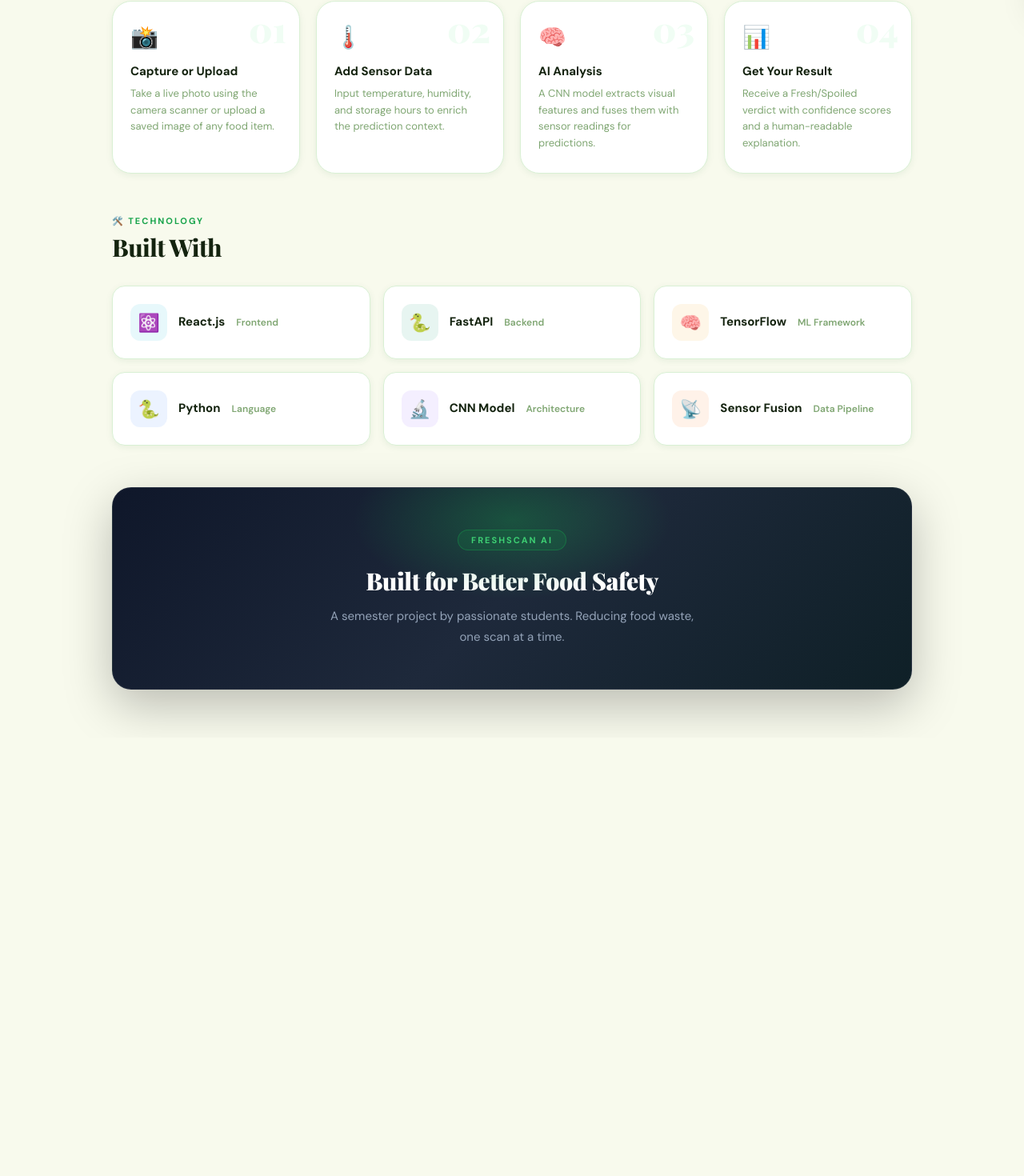
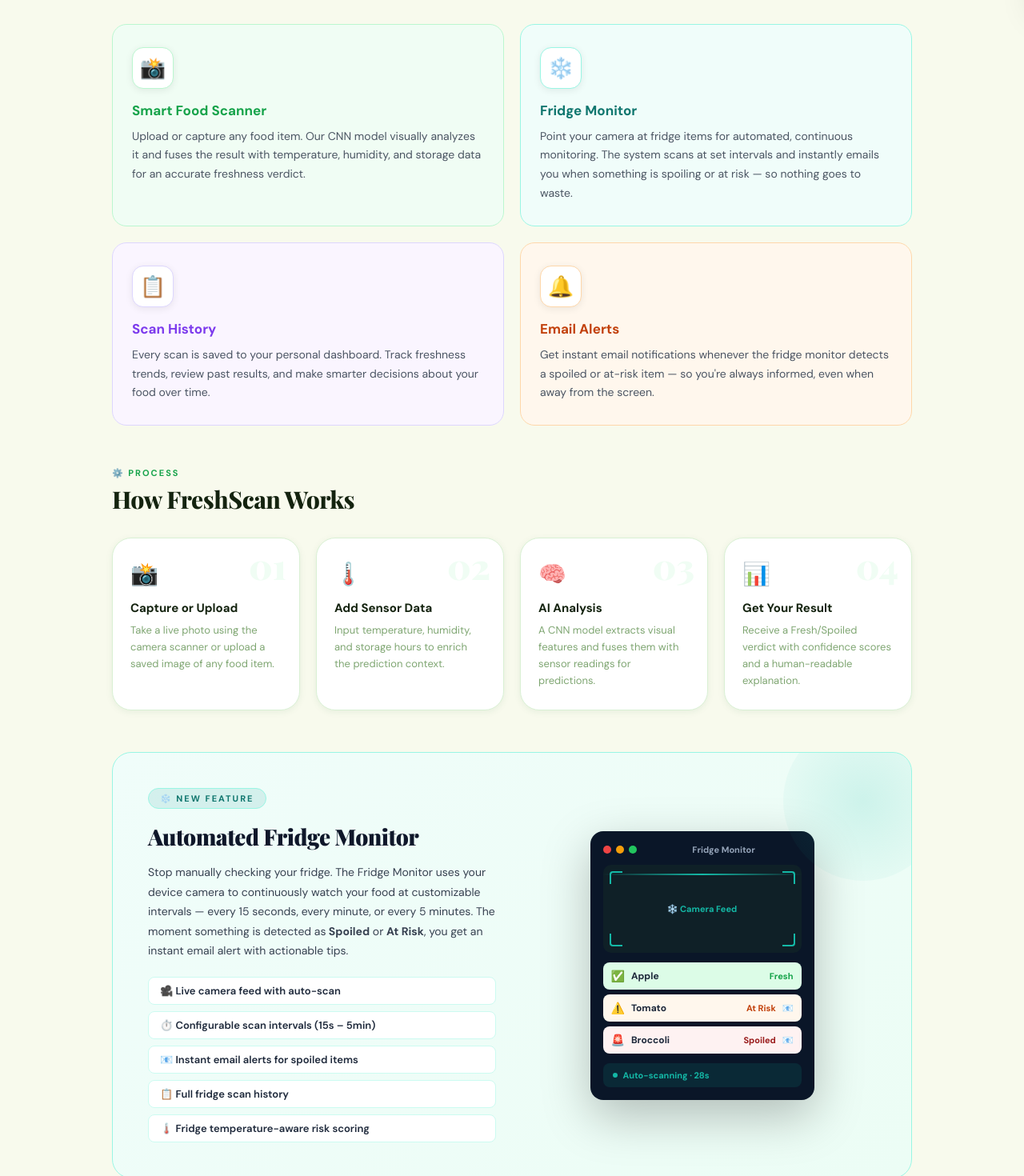
Before and after one commit to IshikaGarg787/Food-Freshness-Detection, a React (Create React App) app in the folder frontend/: page /about in a window 1280 px wide. Shown: the part 780-2250 px from the top of the page at 80% size. Before the commit the page ends 1702 px from the top, so only its background shows below. Built offline with nearby package versions, Linux system fonts and the light colour scheme.

Commit message:
Created SendGrid login

```diff
--- a/frontend/src/pages/About.js
+++ b/frontend/src/pages/About.js
@@ -15,6 +15,41 @@
     { n: "04", icon: "📊", title: "Get Your Result",     desc: "Receive a Fresh/Spoiled verdict with confidence scores and a human-readable explanation." },
   ];
 
+  const features = [
+    {
+      icon: "📸",
+      title: "Smart Food Scanner",
+      color: "#16a34a",
+      bg: "#f0fdf4",
+      border: "#bbf7d0",
+      desc: "Upload or capture any food item. Our CNN model visually analyzes it and fuses the result with temperature, humidity, and storage data for an accurate freshness verdict."
+    },
+    {
+      icon: "❄️",
+      title: "Fridge Monitor",
+      color: "#0f766e",
+      bg: "#f0fdfa",
+      border: "#99f6e4",
+      desc: "Point your camera at fridge items for automated, continuous monitoring. The system scans at set intervals and instantly emails you when something is spoiling or at risk — so nothing goes to waste."
+    },
+    {
+      icon: "📋",
+      title: "Scan History",
+      color: "#7c3aed",
+      bg: "#faf5ff",
+      border: "#ddd6fe",
+      desc: "Every scan is saved to your personal dashboard. Track freshness trends, review past results, and make smarter decisions about your food over time."
+    },
+    {
+      icon: "🔔",
+      title: "Email Alerts",
+      color: "#c2410c",
+      bg: "#fff7ed",
+      border: "#fed7aa",
+      desc: "Get instant email notifications whenever the fridge monitor detects a spoiled or at-risk item — so you're always informed, even when away from the screen."
+    },
+  ];
+
   return (
     <div className="about-page">
 
@@ -30,8 +65,8 @@
         </h1>
         <p className="about-intro">
           FreshScan AI is a semester-end academic project that combines computer vision
-          and IoT sensor data to build a practical, real-world food freshness classifier.
-          Built with love for better food safety.
+          and IoT sensor data to build a practical, real-world food freshness classifier —
+          now with an automated Fridge Monitor that keeps watch so you don't have to.
         </p>
       </div>
 
@@ -47,14 +82,33 @@
             <div className="mission-title">Our Mission</div>
             <div className="mission-text">
               Reduce food waste and improve food safety using accessible AI technology —
-              so everyone knows exactly when their produce is at its freshest.
+              so everyone knows exactly when their produce is at its freshest,
+              and gets alerted before anything spoils.
             </div>
             <div className="mission-pills">
               <span className="mission-pill">🌱 Reduce Waste</span>
               <span className="mission-pill">🤖 AI-Powered</span>
               <span className="mission-pill">🛡️ Food Safety</span>
+              <span className="mission-pill">❄️ Fridge Monitor</span>
             </div>
           </div>
+        </div>
+      </div>
+
+      {/* ── Features ── */}
+      <div className="section">
+        <div className="section-label">✨ Features</div>
+        <h2 className="section-heading">What FreshScan Can Do</h2>
+        <div className="features-grid">
+          {features.map(({ icon, title, color, bg, border, desc }) => (
+            <div key={title} className="feature-card" style={{ "--fc": color, "--fb": bg, "--fborder": border }}>
+              <div className="feature-icon-wrap">
+                <span className="feature-icon">{icon}</span>
+              </div>
+              <div className="feature-title">{title}</div>
+              <div className="feature-desc">{desc}</div>
+            </div>
+          ))}
         </div>
       </div>
 
@@ -74,6 +128,67 @@
         </div>
       </div>
 
+      {/* ── Fridge Monitor Highlight ── */}
+      <div className="fridge-highlight">
+        <div className="fh-left">
+          <div className="fh-badge">❄️ New Feature</div>
+          <h2 className="fh-title">Automated Fridge Monitor</h2>
+          <p className="fh-desc">
+            Stop manually checking your fridge. The Fridge Monitor uses your device camera
+            to continuously watch your food at customizable intervals — every 15 seconds,
+            every minute, or every 5 minutes. The moment something is detected as
+            <strong> Spoiled</strong> or <strong>At Risk</strong>, you get an instant
+            email alert with actionable tips.
+          </p>
+          <div className="fh-list">
+            {[
+              "🎥 Live camera feed with auto-scan",
+              "⏱️ Configurable scan intervals (15s – 5min)",
+              "📧 Instant email alerts for spoiled items",
+              "📋 Full fridge scan history",
+              "🌡️ Fridge temperature-aware risk scoring",
+            ].map(item => (
+              <div key={item} className="fh-item">{item}</div>
+            ))}
+          </div>
+        </div>
+        <div className="fh-right">
+          <div className="fh-mockup">
+            <div className="fh-mockup-header">
+              <span className="fh-dot fh-dot-r" /><span className="fh-dot fh-dot-y" /><span className="fh-dot fh-dot-g" />
+              <span className="fh-mockup-title">Fridge Monitor</span>
+            </div>
+            <div className="fh-cam">
+              <div className="fh-cam-label">❄️ Camera Feed</div>
+              <div className="fh-scan-line" />
+              {["tl","tr","bl","br"].map(c => <div key={c} className={`fh-corner fh-${c}`} />)}
+            </div>
+            <div className="fh-results">
+              {[
+                { name: "Apple",    result: "Fresh",   color: "#16a34a", bg: "#dcfce7", icon: "✅" },
+                { name: "Tomato",   result: "At Risk", color: "#c2410c", bg: "#fff7ed", icon: "⚠️" },
+                { name: "Broccoli", result: "Spoiled", color: "#991b1b", bg: "#fef2f2", icon: "🚨" },
+              ].map(item => (
+                <div key={item.name} className="fh-result-row" style={{ background: item.bg }}>
+                  <span style={{ fontSize: "14px" }}>{item.icon}</span>
+                  <span className="fh-result-name">{item.name}</span>
+                  <span className="fh-result-badge" style={{ color: item.color }}>
+                    {item.result}
+                  </span>
+                  {item.result !== "Fresh" && (
+                    <span className="fh-email-tag">📧</span>
+                  )}
+                </div>
+              ))}
+            </div>
+            <div className="fh-status">
+              <span className="fh-status-dot" />
+              Auto-scanning · 28s
+            </div>
+          </div>
+        </div>
+      </div>
+
       {/* ── Tech Stack ── */}
       <div className="section">
         <div className="section-label">🛠️ Technology</div>
@@ -82,8 +197,10 @@
           {stack.map(({ label, cat, emoji, color }) => (
             <div key={label} className="stack-card" style={{ "--c": color }}>
               <div className="stack-icon" style={{ background: `${color}18`, color }}>{emoji}</div>
-              <div className="stack-label">{label}</div>
-              <div className="stack-cat">{cat}</div>
+              <div>
+                <div className="stack-label">{label}</div>
+                <div className="stack-cat">{cat}</div>
+              </div>
             </div>
           ))}
         </div>
@@ -94,7 +211,10 @@
         <div className="afb-glow" />
         <div className="afb-badge">FreshScan AI</div>
         <h3 className="afb-title">Built for Better Food Safety</h3>
-        <p className="afb-sub">A semester project by passionate students. Reducing food waste, one scan at a time.</p>
+        <p className="afb-sub">
+          A semester project by passionate students. Reducing food waste, one scan at a time —
+          now with 24/7 fridge monitoring.
+        </p>
       </div>
 
       <style>{`
@@ -110,81 +230,33 @@
         .about-blob-3 { width: 280px; height: 280px; background: radial-gradient(circle, #c7d2fe, transparent); top: 40%; left: 40%; animation: blob 14s ease-in-out infinite 3s; }
 
         /* Hero */
-        .about-hero {
-          position: relative; z-index: 1;
-          text-align: center; padding: 60px 20px 50px;
-          animation: fadeUp 0.6s ease both;
-        }
-        .about-tag {
-          display: inline-flex; align-items: center; gap: 8px;
-          background: white; border: 1px solid #bbf7d0;
-          padding: 6px 18px; border-radius: 50px;
-          font-size: 12px; font-weight: 700; color: var(--fresh-green);
-          margin-bottom: 16px; box-shadow: var(--shadow-sm);
-        }
-        .about-title {
-          font-family: var(--font-display);
-          font-size: 50px; font-weight: 900; color: var(--text);
-          letter-spacing: -2px; margin-bottom: 18px; line-height: 1.1;
-        }
-        .about-title-accent {
-          background: linear-gradient(135deg, #16a34a, #84cc16, #f97316);
-          -webkit-background-clip: text; -webkit-text-fill-color: transparent;
-          background-clip: text;
-        }
-        .about-intro {
-          font-size: 16px; color: var(--text-2); max-width: 580px;
-          margin: 0 auto; line-height: 1.8;
-        }
+        .about-hero { position: relative; z-index: 1; text-align: center; padding: 60px 20px 50px; animation: fadeUp 0.6s ease both; }
+        .about-tag { display: inline-flex; align-items: center; gap: 8px; background: white; border: 1px solid #bbf7d0; padding: 6px 18px; border-radius: 50px; font-size: 12px; font-weight: 700; color: var(--fresh-green); margin-bottom: 16px; box-shadow: var(--shadow-sm); }
+        .about-title { font-family: var(--font-display); font-size: 50px; font-weight: 900; color: var(--text); letter-spacing: -2px; margin-bottom: 18px; line-height: 1.1; }
+        .about-title-accent { background: linear-gradient(135deg, #16a34a, #84cc16, #f97316); -webkit-background-clip: text; -webkit-text-fill-color: transparent; background-clip: text; }
+        .about-intro { font-size: 16px; color: var(--text-2); max-width: 600px; margin: 0 auto; line-height: 1.8; }
 
         /* Mission */
-        .mission-banner {
-          position: relative; z-index: 1;
-          background: white;
-          border: 1px solid #e2e8f0;
-          border-radius: 20px;
-          padding: 0; margin: 0 auto 48px;
-          max-width: 900px;
-          box-shadow: 0 4px 24px rgba(0,0,0,0.07);
-          overflow: hidden;
-          animation: fadeUp 0.6s ease 0.1s both;
-        }
-        .mission-accent-bar {
-          height: 4px;
-          background: linear-gradient(90deg, #16a34a, #84cc16, #0ea5e9, #8b5cf6);
-          width: 100%;
-        }
-        .mission-inner {
-          display: flex; align-items: flex-start; gap: 24px;
-          padding: 30px 36px;
-        }
-        .mission-icon-wrap {
-          background: linear-gradient(135deg, #f0fdf4, #dcfce7);
-          border: 1.5px solid #bbf7d0;
-          border-radius: 16px;
-          width: 64px; height: 64px;
-          display: flex; align-items: center; justify-content: center;
-          flex-shrink: 0;
-        }
+        .mission-banner { position: relative; z-index: 1; background: white; border: 1px solid #e2e8f0; border-radius: 20px; padding: 0; margin: 0 auto 48px; max-width: 900px; box-shadow: 0 4px 24px rgba(0,0,0,0.07); overflow: hidden; animation: fadeUp 0.6s ease 0.1s both; }
+        .mission-accent-bar { height: 4px; background: linear-gradient(90deg, #16a34a, #84cc16, #0ea5e9, #8b5cf6); width: 100%; }
+        .mission-inner { display: flex; align-items: flex-start; gap: 24px; padding: 30px 36px; }
+        .mission-icon-wrap { background: linear-gradient(135deg, #f0fdf4, #dcfce7); border: 1.5px solid #bbf7d0; border-radius: 16px; width: 64px; height: 64px; display: flex; align-items: center; justify-content: center; flex-shrink: 0; }
         .mission-icon { font-size: 30px; }
         .mission-content { flex: 1; }
-        .mission-eyebrow {
-          font-size: 10px; font-weight: 800; letter-spacing: 2.5px;
-          text-transform: uppercase; color: #16a34a; margin-bottom: 4px;
-        }
-        .mission-title {
-          font-family: var(--font-display); font-size: 22px; font-weight: 900;
-          color: var(--text); margin-bottom: 10px;
-        }
-        .mission-text {
-          font-size: 15px; color: var(--text-2); line-height: 1.75; margin-bottom: 16px;
-        }
+        .mission-eyebrow { font-size: 10px; font-weight: 800; letter-spacing: 2.5px; text-transform: uppercase; color: #16a34a; margin-bottom: 4px; }
+        .mission-title { font-family: var(--font-display); font-size: 22px; font-weight: 900; color: var(--text); margin-bottom: 10px; }
+        .mission-text { font-size: 15px; color: var(--text-2); line-height: 1.75; margin-bottom: 16px; }
         .mission-pills { display: flex; gap: 8px; flex-wrap: wrap; }
-        .mission-pill {
-          background: #f0fdf4; border: 1px solid #bbf7d0;
-          color: #15803d; font-size: 12px; font-weight: 700;
-          padding: 4px 12px; border-radius: 50px;
-        }
+        .mission-pill { background: #f0fdf4; border: 1px solid #bbf7d0; color: #15803d; font-size: 12px; font-weight: 700; padding: 4px 12px; border-radius: 50px; }
+
+        /* Features */
+        .features-grid { display: grid; grid-template-columns: repeat(2, 1fr); gap: 20px; }
+        .feature-card { background: var(--fb); border: 1.5px solid var(--fborder); border-radius: 18px; padding: 28px 24px; transition: transform 0.2s ease, box-shadow 0.2s ease; }
+        .feature-card:hover { transform: translateY(-5px); box-shadow: 0 12px 32px rgba(0,0,0,0.1); }
+        .feature-icon-wrap { width: 52px; height: 52px; background: white; border-radius: 14px; display: flex; align-items: center; justify-content: center; margin-bottom: 16px; box-shadow: 0 2px 10px rgba(0,0,0,0.08); border: 1.5px solid var(--fborder); }
+        .feature-icon { font-size: 26px; }
+        .feature-title { font-size: 17px; font-weight: 800; color: var(--fc); margin-bottom: 10px; }
+        .feature-desc { font-size: 14px; color: #4b5563; line-height: 1.7; }
 
         /* Sections */
         .section { position: relative; z-index: 1; max-width: 1000px; margin: 0 auto 52px; animation: fadeUp 0.6s ease 0.15s both; }
@@ -193,30 +265,65 @@
 
         /* Steps */
         .steps-grid { display: grid; grid-template-columns: repeat(4, 1fr); gap: 20px; }
-        .step-card {
-          background: white; border: 1px solid var(--border);
-          border-radius: var(--radius-lg); padding: 26px 22px;
-          position: relative; overflow: hidden;
-          box-shadow: var(--shadow-sm); transition: var(--spring);
-        }
+        .step-card { background: white; border: 1px solid var(--border); border-radius: var(--radius-lg); padding: 26px 22px; position: relative; overflow: hidden; box-shadow: var(--shadow-sm); transition: var(--spring); }
         .step-card:hover { transform: translateY(-6px); box-shadow: var(--shadow-md); border-color: #86efac; }
-        .step-num {
-          font-family: var(--font-display); font-size: 44px; font-weight: 900;
-          color: #f0fdf4; position: absolute; top: 12px; right: 16px;
-          line-height: 1; pointer-events: none; user-select: none;
-        }
+        .step-num { font-family: var(--font-display); font-size: 44px; font-weight: 900; color: #f0fdf4; position: absolute; top: 12px; right: 16px; line-height: 1; pointer-events: none; user-select: none; }
         .step-icon { font-size: 28px; margin-bottom: 14px; }
         .step-title { font-size: 15px; font-weight: 800; color: var(--text); margin-bottom: 8px; }
         .step-desc { font-size: 13px; color: var(--text-muted); line-height: 1.6; }
 
+        /* Fridge Highlight */
+        .fridge-highlight {
+          position: relative; z-index: 1;
+          display: grid; grid-template-columns: 1fr 1fr; gap: 40px; align-items: center;
+          max-width: 1000px; margin: 0 auto 56px;
+          background: linear-gradient(135deg, #f0fdfa, #ecfdf5);
+          border: 1.5px solid #99f6e4; border-radius: 24px; padding: 44px;
+          animation: fadeUp 0.6s ease 0.2s both;
+          overflow: hidden;
+        }
+        .fridge-highlight::before {
+          content: ''; position: absolute; top: -40px; right: -40px;
+          width: 200px; height: 200px;
+          background: radial-gradient(circle, rgba(20,184,166,0.15), transparent);
+          border-radius: 50%; pointer-events: none;
+        }
+        .fh-badge { display: inline-block; background: rgba(13,148,136,0.12); border: 1px solid #99f6e4; color: #0f766e; font-size: 11px; font-weight: 800; letter-spacing: 2px; text-transform: uppercase; padding: 5px 14px; border-radius: 50px; margin-bottom: 16px; }
+        .fh-title { font-family: var(--font-display); font-size: 28px; font-weight: 900; color: #0f172a; margin-bottom: 14px; letter-spacing: -0.5px; }
+        .fh-desc { font-size: 14px; color: #374151; line-height: 1.75; margin-bottom: 20px; }
+        .fh-list { display: flex; flex-direction: column; gap: 8px; }
+        .fh-item { font-size: 13px; font-weight: 600; color: #1e293b; background: white; border: 1px solid #ccfbf1; border-radius: 8px; padding: 8px 14px; }
+
+        /* Fridge Mockup */
+        .fh-right { display: flex; justify-content: center; }
+        .fh-mockup { background: #0a1628; border-radius: 16px; padding: 16px; width: 100%; max-width: 280px; box-shadow: 0 20px 60px rgba(0,0,0,0.25); }
+        .fh-mockup-header { display: flex; align-items: center; gap: 6px; margin-bottom: 12px; }
+        .fh-dot { width: 10px; height: 10px; border-radius: 50%; display: inline-block; }
+        .fh-dot-r { background: #ef4444; }
+        .fh-dot-y { background: #f59e0b; }
+        .fh-dot-g { background: #22c55e; }
+        .fh-mockup-title { font-size: 11px; font-weight: 700; color: #94a3b8; margin-left: 6px; flex: 1; text-align: center; }
+        .fh-cam { position: relative; background: #0f2027; border-radius: 10px; height: 110px; margin-bottom: 12px; overflow: hidden; display: flex; align-items: center; justify-content: center; }
+        .fh-cam-label { font-size: 11px; color: #14b8a6; font-weight: 700; position: relative; z-index: 2; }
+        .fh-scan-line { position: absolute; left: 0; right: 0; height: 2px; background: linear-gradient(90deg, transparent, #14b8a6, transparent); animation: scanLine 2s ease-in-out infinite; }
+        @keyframes scanLine { 0% { top: 10%; } 100% { top: 90%; } }
+        .fh-corner { position: absolute; width: 16px; height: 16px; border-color: #14b8a6; border-style: solid; }
+        .fh-tl { top: 8px; left: 8px; border-width: 2px 0 0 2px; border-radius: 4px 0 0 0; }
+        .fh-tr { top: 8px; right: 8px; border-width: 2px 2px 0 0; border-radius: 0 4px 0 0; }
+        .fh-bl { bottom: 8px; left: 8px; border-width: 0 0 2px 2px; border-radius: 0 0 0 4px; }
+        .fh-br { bottom: 8px; right: 8px; border-width: 0 2px 2px 0; border-radius: 0 0 4px 0; }
+        .fh-results { display: flex; flex-direction: column; gap: 6px; margin-bottom: 12px; }
+        .fh-result-row { display: flex; align-items: center; gap: 8px; padding: 8px 10px; border-radius: 8px; }
+        .fh-result-name { font-size: 12px; font-weight: 700; color: #1e293b; flex: 1; }
+        .fh-result-badge { font-size: 11px; font-weight: 800; }
+        .fh-email-tag { font-size: 11px; }
+        .fh-status { display: flex; align-items: center; gap: 7px; background: rgba(13,148,136,0.15); border-radius: 8px; padding: 8px 12px; font-size: 11px; color: #14b8a6; font-weight: 700; }
+        .fh-status-dot { width: 6px; height: 6px; border-radius: 50%; background: #14b8a6; animation: pulse-dot 1.5s ease-in-out infinite; }
+        @keyframes pulse-dot { 0%,100% { opacity:1; transform:scale(1); } 50% { opacity:0.5; transform:scale(1.4); } }
+
         /* Stack */
         .stack-grid { display: grid; grid-template-columns: repeat(3, 1fr); gap: 16px; }
-        .stack-card {
-          background: white; border: 1px solid var(--border);
-          border-radius: var(--radius-md); padding: 22px;
-          display: flex; align-items: center; gap: 14px;
-          box-shadow: var(--shadow-sm); transition: var(--spring);
-        }
+        .stack-card { background: white; border: 1px solid var(--border); border-radius: var(--radius-md); padding: 22px; display: flex; align-items: center; gap: 14px; box-shadow: var(--shadow-sm); transition: var(--spring); }
         .stack-card:hover { transform: translateX(4px); border-color: var(--c); box-shadow: var(--shadow-md); }
         .stack-icon { width: 46px; height: 46px; border-radius: 12px; display: flex; align-items: center; justify-content: center; font-size: 22px; flex-shrink: 0; transition: var(--spring); }
         .stack-card:hover .stack-icon { transform: scale(1.15) rotate(8deg); }
@@ -224,53 +331,24 @@
         .stack-cat { font-size: 12px; color: var(--text-muted); font-weight: 600; }
 
         /* Footer Banner */
-        .about-footer-banner {
-          position: relative; z-index: 1;
-          background: linear-gradient(135deg, #0f172a 0%, #1e293b 50%, #0f2027 100%);
-          border-radius: 24px; padding: 52px 44px;
-          text-align: center; max-width: 1000px; margin: 0 auto;
-          overflow: hidden; animation: fadeUp 0.6s ease 0.3s both;
-          border: 1px solid rgba(255,255,255,0.08);
-          box-shadow: 0 20px 60px rgba(0,0,0,0.25);
-        }
-        .afb-glow {
-          position: absolute; top: -60px; left: 50%; transform: translateX(-50%);
-          width: 400px; height: 200px;
-          background: radial-gradient(ellipse, rgba(22,163,74,0.35), transparent 70%);
-          pointer-events: none;
-        }
-        .afb-badge {
-          display: inline-block;
-          background: rgba(22,163,74,0.15);
-          border: 1px solid rgba(22,163,74,0.4);
-          color: #4ade80;
-          font-size: 11px; font-weight: 800; letter-spacing: 2px;
-          text-transform: uppercase;
-          padding: 5px 16px; border-radius: 50px;
-          margin-bottom: 18px;
-        }
-        .afb-title {
-          font-family: var(--font-display); font-size: 30px; font-weight: 900;
-          color: white; margin-bottom: 12px; letter-spacing: -0.5px;
-        }
-        .afb-sub { font-size: 15px; color: #94a3b8; line-height: 1.7; max-width: 480px; margin: 0 auto; }
+        .about-footer-banner { position: relative; z-index: 1; background: linear-gradient(135deg, #0f172a 0%, #1e293b 50%, #0f2027 100%); border-radius: 24px; padding: 52px 44px; text-align: center; max-width: 1000px; margin: 0 auto; overflow: hidden; animation: fadeUp 0.6s ease 0.3s both; border: 1px solid rgba(255,255,255,0.08); box-shadow: 0 20px 60px rgba(0,0,0,0.25); }
+        .afb-glow { position: absolute; top: -60px; left: 50%; transform: translateX(-50%); width: 400px; height: 200px; background: radial-gradient(ellipse, rgba(22,163,74,0.35), transparent 70%); pointer-events: none; }
+        .afb-badge { display: inline-block; background: rgba(22,163,74,0.15); border: 1px solid rgba(22,163,74,0.4); color: #4ade80; font-size: 11px; font-weight: 800; letter-spacing: 2px; text-transform: uppercase; padding: 5px 16px; border-radius: 50px; margin-bottom: 18px; }
+        .afb-title { font-family: var(--font-display); font-size: 30px; font-weight: 900; color: white; margin-bottom: 12px; letter-spacing: -0.5px; }
+        .afb-sub { font-size: 15px; color: #94a3b8; line-height: 1.7; max-width: 500px; margin: 0 auto; }
 
         /* Animations */
-        @keyframes fadeUp {
-          from { opacity: 0; transform: translateY(20px); }
-          to   { opacity: 1; transform: translateY(0); }
-        }
-        @keyframes blob {
-          0%, 100% { transform: translate(0,0) scale(1); }
-          33%      { transform: translate(20px,-20px) scale(1.05); }
-          66%      { transform: translate(-15px,10px) scale(0.96); }
-        }
+        @keyframes fadeUp { from { opacity: 0; transform: translateY(20px); } to { opacity: 1; transform: translateY(0); } }
+        @keyframes blob { 0%, 100% { transform: translate(0,0) scale(1); } 33% { transform: translate(20px,-20px) scale(1.05); } 66% { transform: translate(-15px,10px) scale(0.96); } }
 
         /* Responsive */
         @media (max-width: 900px) {
           .about-page { padding: 24px 16px 40px; }
           .steps-grid { grid-template-columns: repeat(2, 1fr); }
           .stack-grid { grid-template-columns: repeat(2, 1fr); }
+          .features-grid { grid-template-columns: 1fr; }
+          .fridge-highlight { grid-template-columns: 1fr; padding: 28px 20px; }
+          .fh-right { display: none; }
           .about-title { font-size: 36px; }
           .mission-inner { flex-direction: column; gap: 16px; }
         }
```
Also changed, not shown: 1 other file (tests, documents, lock files or other folders).
